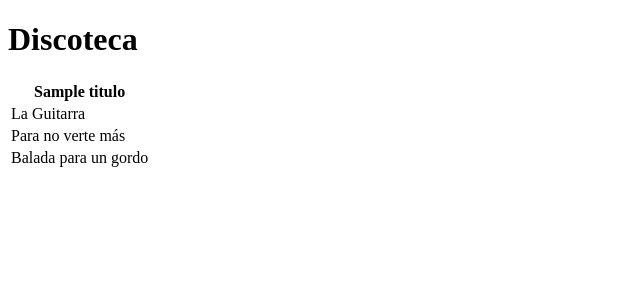
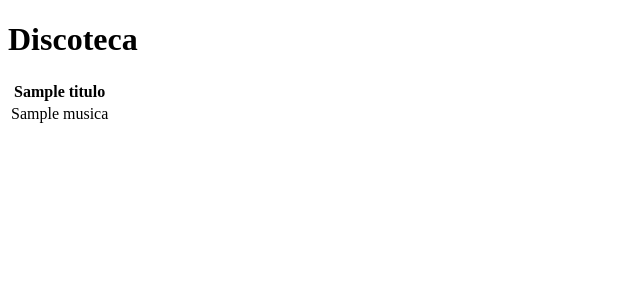
Before and after one commit to sergioFavio/SpotyFranz, a Flask app: template templates/listar.html in a window 1280 px wide. Shown: the top 300 px of the page, without its empty margins (0-640 px from the left). Run offline with Flask 3, Linux system fonts and the light colour scheme; the template is opened without the code that fills it: most values are stand-ins (such as "Sample title", 1, 10 or a date in 2020).

Commit message:
version 15-04-2023

```diff
--- a/app.py
+++ b/app.py
@@ -1,10 +1,19 @@
 from flask import Flask, render_template
+
+class Cancion:
+    def __init__(self, titulo, categoria, idioma):
+        self.titulo = titulo
+        self.categoria = categoria
+        self.idioma = idioma
 
 app = Flask(__name__)
 
 @app.route('/')
 def index():
-    return render_template('listar.html',titulo= 'Canciones')
-
+    cancion1= Cancion('La guitarra', 'Pop', 'Castellano')
+    cancion2= Cancion('Para no verte más', 'Pop', 'Castellano')
+    cancion3= Cancion('Balada para un gordo', 'Balada', 'Castellano')
+    lista=[cancion1, cancion2, cancion3]
+    return render_template('listar.html',titulo= 'canciones', musicas=lista)
 
 app.run(host="0.0.0.0", port=5000)
--- a/templates/listar.html
+++ b/templates/listar.html
@@ -21,16 +21,12 @@
                     </tr>
                 </thead>
                 <tbody>
-                    <tr>
-                        <td>La Guitarra</td>
-                    </tr>
-                    <tr>
-                        <td>Para no verte más</td>
-                    </tr>
-                    <tr>
-                        <td>Balada para un gordo</td>
-                    </tr>
-                </tbody>
+                {% for musica in musicas %}
+                <tr>
+                    <td>{{ musica.titulo }}</td>
+                </tr>
+                {% endfor %}
+            </tbody>
             </table>
         </div>
     </body>
```
